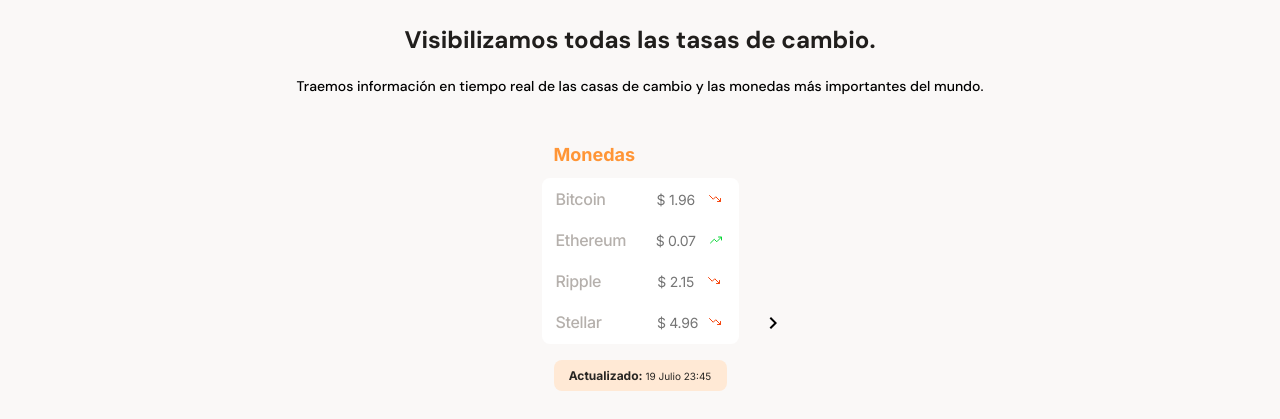
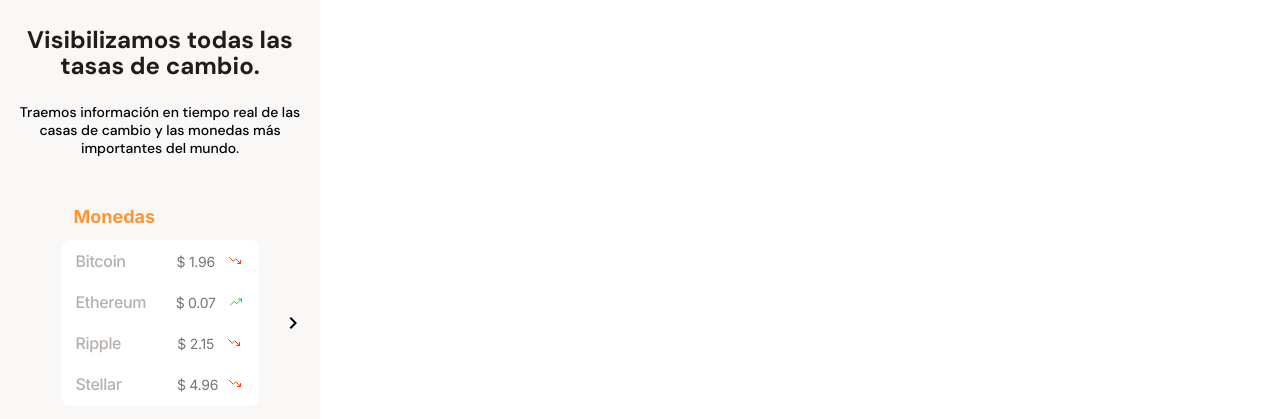
Before and after one commit to Cherced/ResponsiveDesing, a plain HTML site: page index.html in a window 1280 px wide. Shown: the part 565-984 px from the top of the page. Drawn offline with Linux system fonts and the light colour scheme.

Commit message:
segun lo pedido se hacen modificaciones para presentacion en cualquier pantalla a width:320px

```diff
--- a/css/main.css
+++ b/css/main.css
@@ -24,6 +24,8 @@ para este proyecto las reglas van a estar en funcion de los siguientes lineamien
 
 *{
     box-sizing: border-box;
+    max-width: 320px;
+    height: auto;
     margin: 0;
     padding: 0;
 }
@@ -31,6 +33,7 @@ para este proyecto las reglas van a estar en funcion de los siguientes lineamien
 html {
     font-size: 62.5%;
     font-family: 'DM Sans', 'Inter';
+    background-color: var(--just-white);
 }
 
 /* hasta aqui fueron los estilos generales del proyecto*/
```
